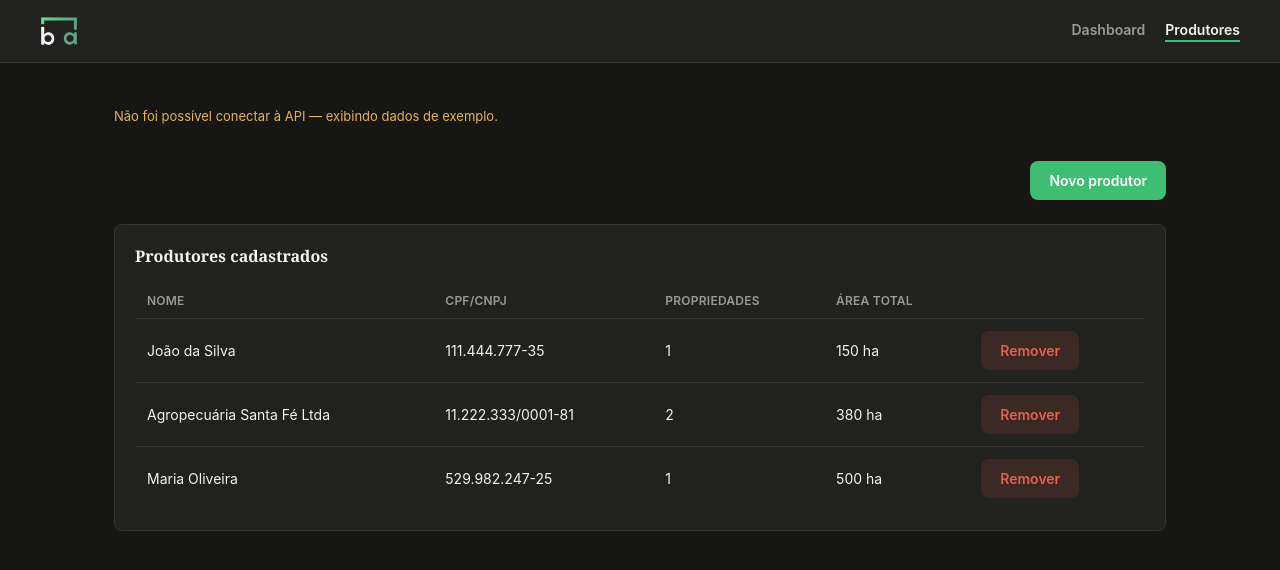
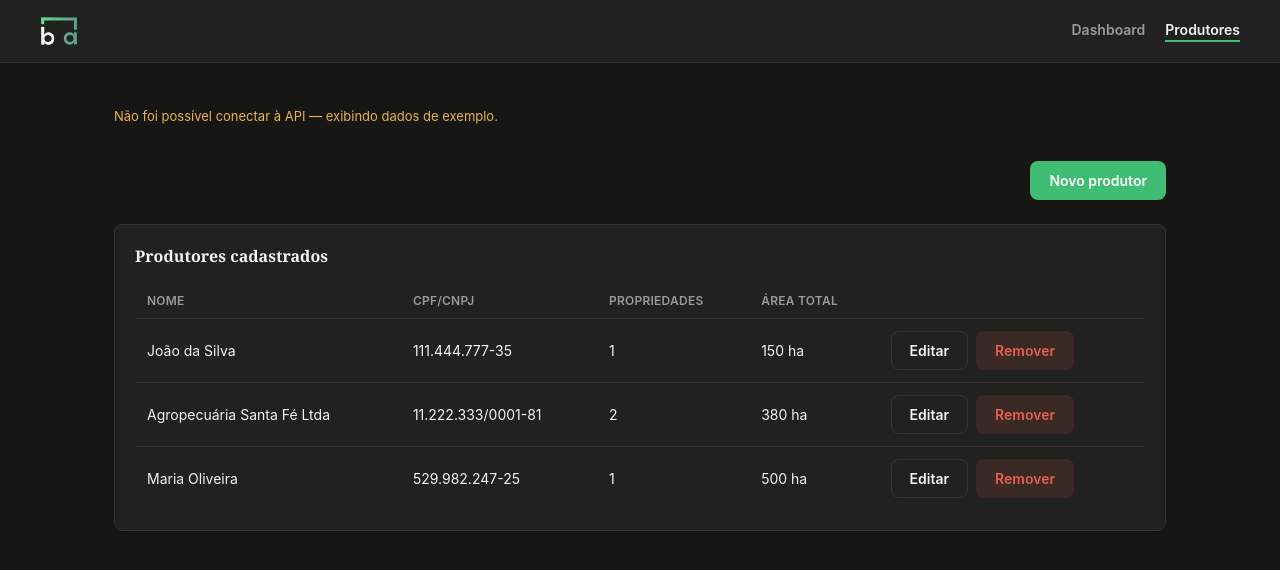
Before and after one commit to lucasdasilva182/brain-ag, a React (Vite) app in the folder frontend/: page /produtores in a window 1280 px wide. Shown: the top 570 px of the page. Built offline with nearby package versions, Linux system fonts and the light colour scheme; no server answers.

Commit message:
feat(frontend): add edit button to producer list

```diff
--- a/frontend/src/components/organisms/ProdutorList.tsx
+++ b/frontend/src/components/organisms/ProdutorList.tsx
@@ -38,16 +38,22 @@ const EstadoVazio = styled.p`
   text-align: center;
 `;
 
+const Acoes = styled.div`
+  display: flex;
+  gap: ${({ theme }) => theme.spacing(2)};
+`;
+
 interface ProdutorListProps {
   produtores: Produtor[];
-  onRemover: (id: string) => void;
+  onEditar: (produtor: Produtor) => void;
+  onRemover: (produtor: Produtor) => void;
 }
 
 function areaTotalDoProdutor(produtor: Produtor): number {
   return produtor.propriedades.reduce((soma, p) => soma + p.areaTotal, 0);
 }
 
-export function ProdutorList({ produtores, onRemover }: ProdutorListProps) {
+export function ProdutorList({ produtores, onEditar, onRemover }: ProdutorListProps) {
   if (produtores.length === 0) {
     return <EstadoVazio>Nenhum produtor cadastrado ainda.</EstadoVazio>;
   }
@@ -71,9 +77,14 @@ export function ProdutorList({ produtores, onRemover }: ProdutorListProps) {
             <td>{produtor.propriedades.length}</td>
             <td>{formatarHectares(areaTotalDoProdutor(produtor))}</td>
             <td>
-              <Button $variant="danger" onClick={() => onRemover(produtor.id)}>
-                Remover
-              </Button>
+              <Acoes>
+                <Button $variant="secondary" onClick={() => onEditar(produtor)}>
+                  Editar
+                </Button>
+                <Button $variant="danger" onClick={() => onRemover(produtor)}>
+                  Remover
+                </Button>
+              </Acoes>
             </td>
           </tr>
         ))}
```
